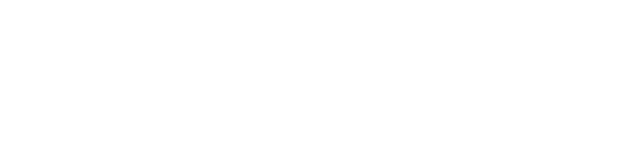
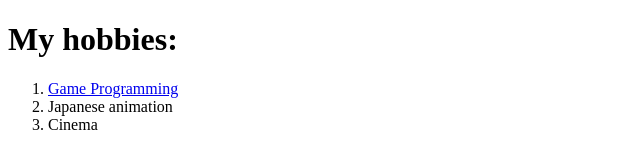
Before and after one commit to JeryMG/JeryMG.github.io, a plain HTML site: page hobbies.html in a window 1280 px wide. Shown: the whole page, without its empty margins (0-640 px from the left). Drawn offline with Linux system fonts and the light colour scheme.

Commit message:
Update hobbies.html

```diff
--- a/hobbies.html
+++ b/hobbies.html
@@ -5,6 +5,12 @@
     <title>My hobbies</title>
 </head>
 <body>
+    <h1>My hobbies:</h1>
+    <ol>
+        <li><a href="https://www.behance.net/mabojerome?locale=en_US">Game Programming</a></li>
+        <li>Japanese animation</li>
+        <li>Cinema</li>
+    </ol>
 
 </body>
 </html>
```
